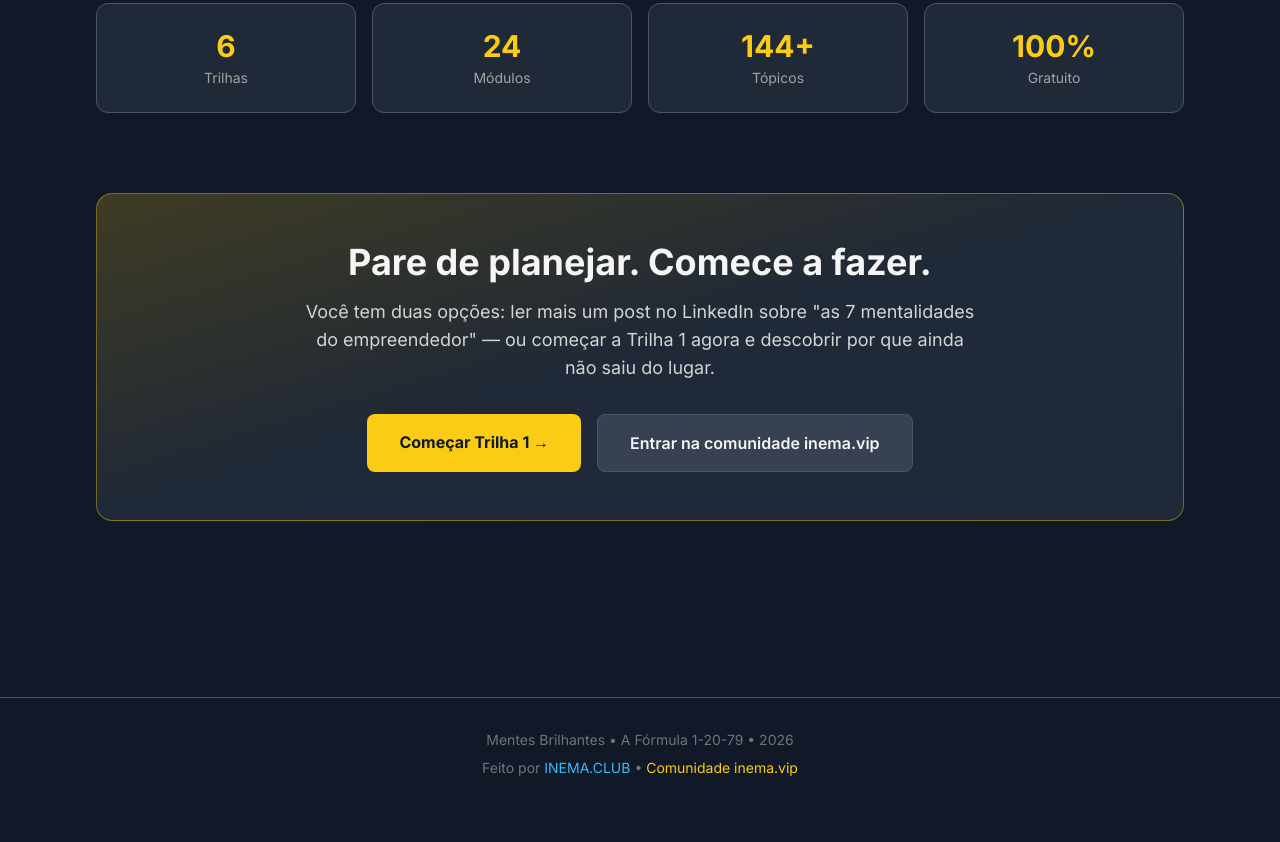
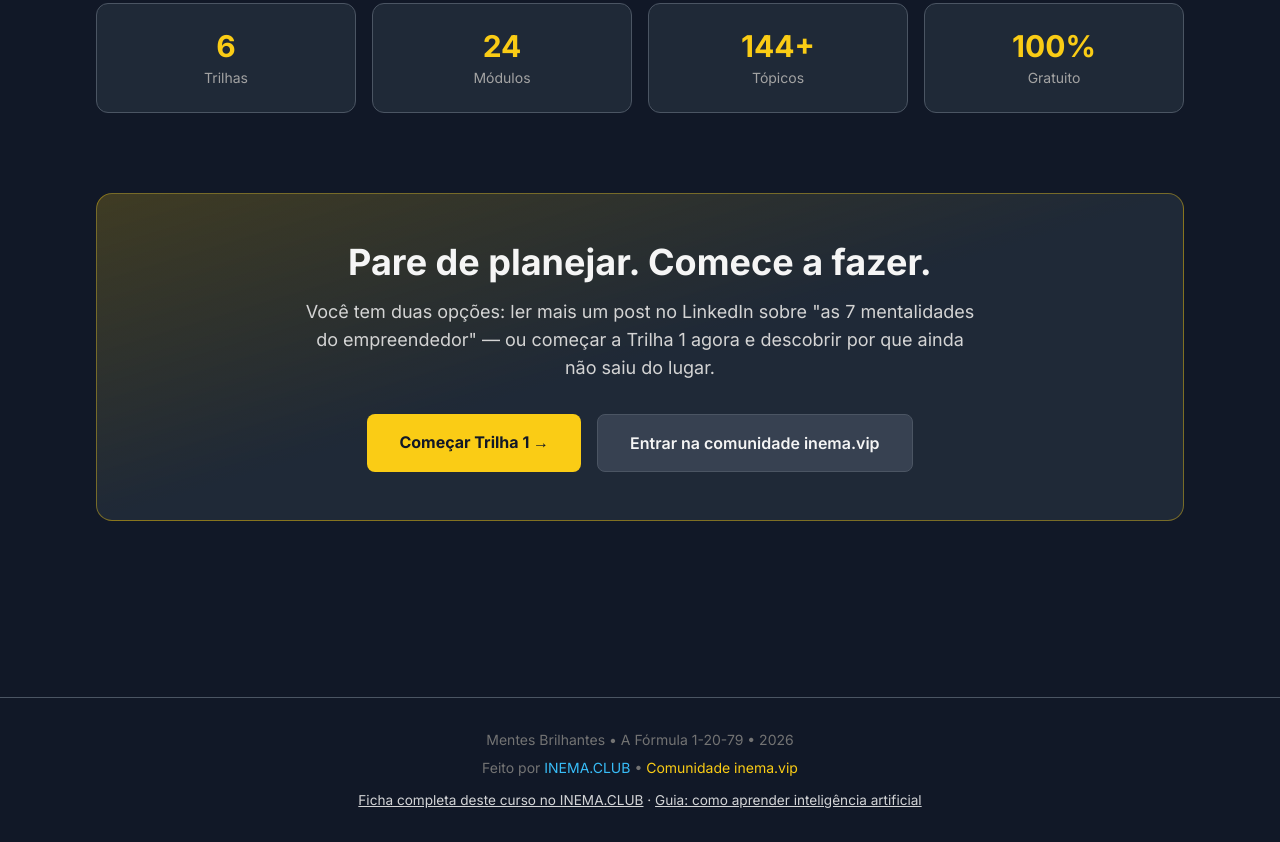
Before and after one commit to inematds/mentesbrilhantes1, a plain HTML site: page index.html in a window 1280 px wide. Shown: the part 3128-3970 px from the top of the page. Before the commit the page ends 3938 px from the top, so only its background shows below. Drawn offline with nearby package versions, Linux system fonts and the light colour scheme.

Commit message:
seo: link de volta pra ficha do curso e pro guia no inema.club
Co-Authored-By: Claude Opus 5.5 (1M context) <noreply@anthropic.com>

```diff
--- a/index.html
+++ b/index.html
@@ -396,7 +396,11 @@
         <a href="https://inema.vip" target="_blank" class="text-primary hover:text-yellow-300">Comunidade inema.vip</a>
       </p>
     </div>
-  </footer>
+
+<!-- inema-backlink:v1 -->
+<p style="display:block;width:100%;text-align:center;font-size:.85rem;margin:.75rem 0 0;opacity:.85"><a href="https://www.inema.club/cursos/85-mentes-brilhantes-a-formula-1-20-79/" style="color:inherit;text-decoration:underline">Ficha completa deste curso no INEMA.CLUB</a> · <a href="https://www.inema.club/aprender-inteligencia-artificial/" style="color:inherit;text-decoration:underline">Guia: como aprender inteligência artificial</a></p>
+<!-- /inema-backlink:v1 -->
+</footer>
 
   <script>
     const themeToggle = document.getElementById('theme-toggle');
```
Also changed, not shown: 1 other file.
